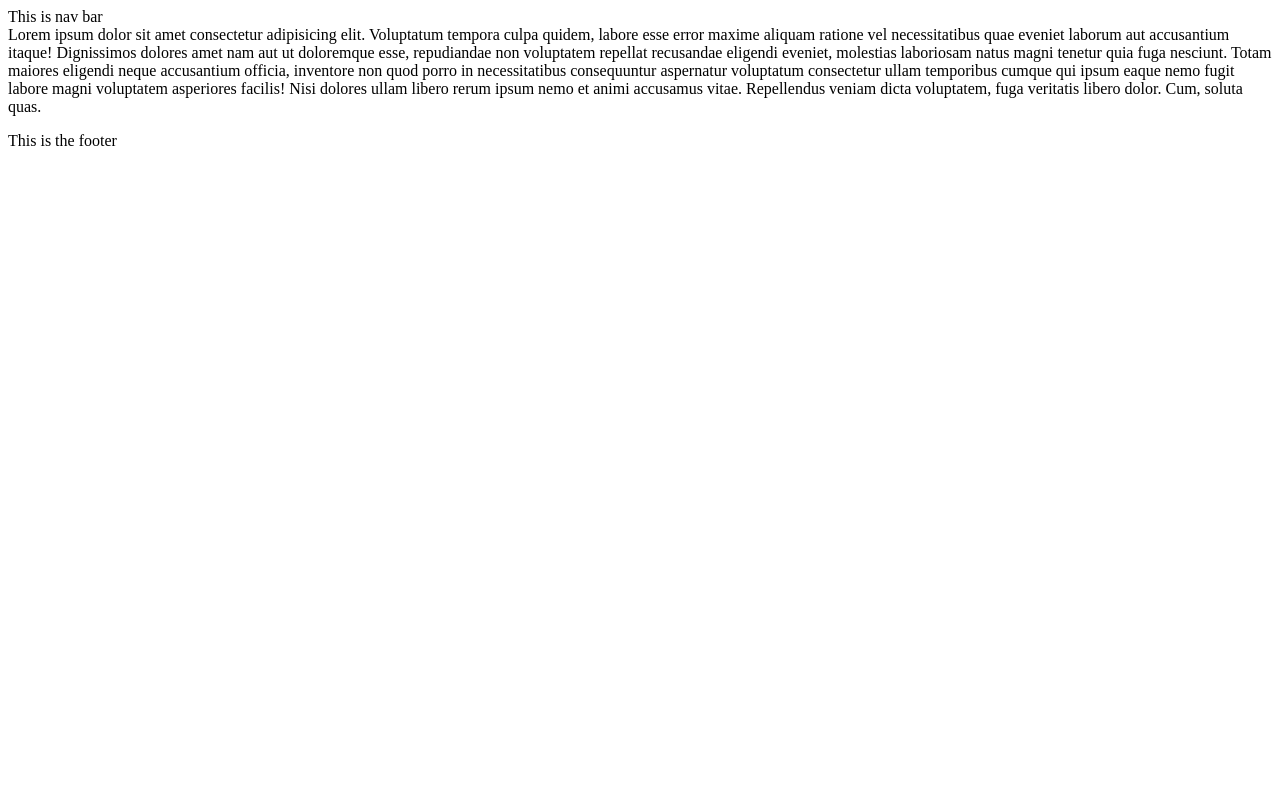
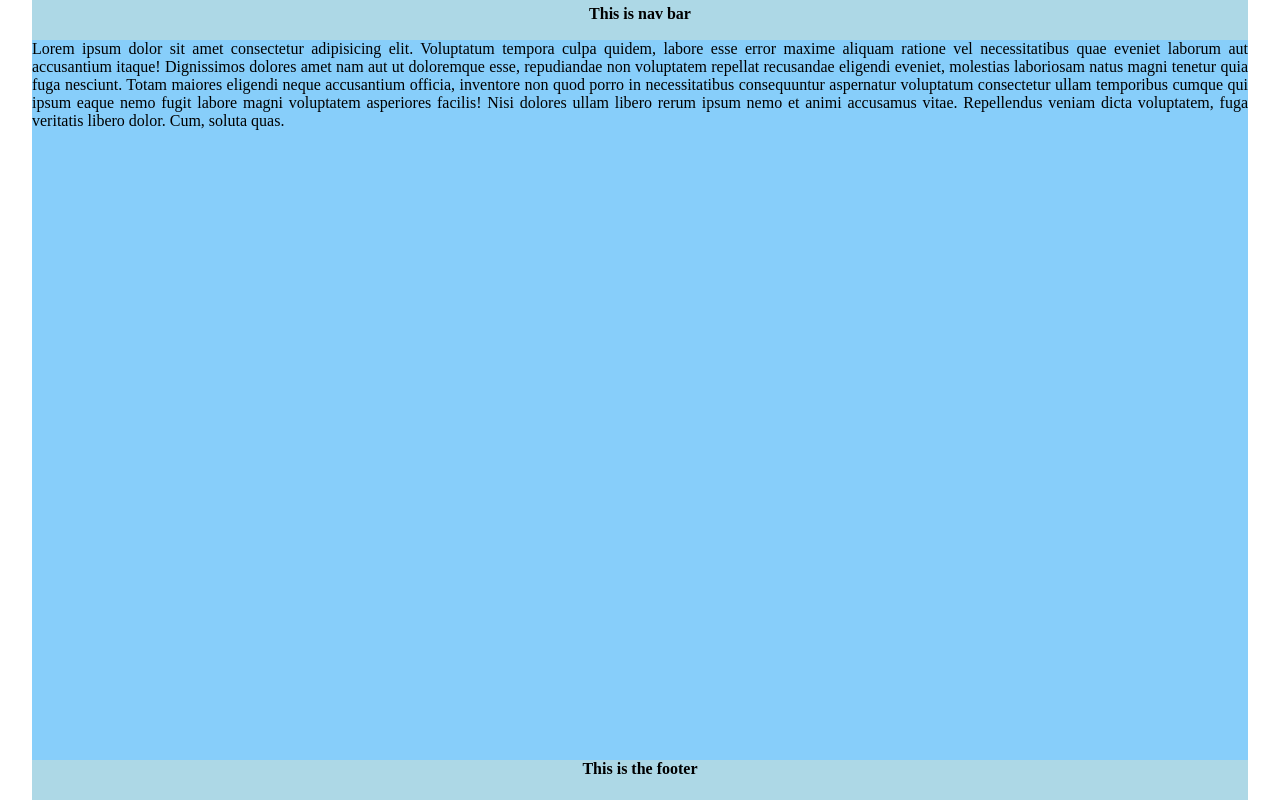
Before and after one commit to johirul101/firstTest, a plain HTML site: page index.html in a window 1280 px wide. Drawn offline with Linux system fonts and the light colour scheme.

Commit message:
css file and some basic css rules have been applied

```diff
--- /dev/null
+++ b/index.css
@@ -0,0 +1,27 @@
+*{
+    padding: 0;
+    margin: 0;
+    box-sizing: border-box;
+    max-width: 95vw;
+    margin: 0 auto;
+
+}
+header{
+    height: 5vh;
+    background-color: lightblue;
+    text-align: center;
+    padding-top: 5px;
+    font-weight: 700;
+
+}
+main{
+    height: 90vh;
+    background-color: lightskyblue;
+    text-align: justify;
+}
+footer{
+    height: 5vh;
+    background-color: lightblue;
+    text-align: center;
+    font-weight: 700;
+}
--- a/index.html
+++ b/index.html
@@ -4,6 +4,8 @@
     <meta charset="UTF-8">
     <meta name="viewport" content="width=device-width, initial-scale=1.0">
     <title>First test</title>
+    <!-- css file -->
+    <link rel="stylesheet" href="index.css">
 </head>
 <body>
     <header>
```
